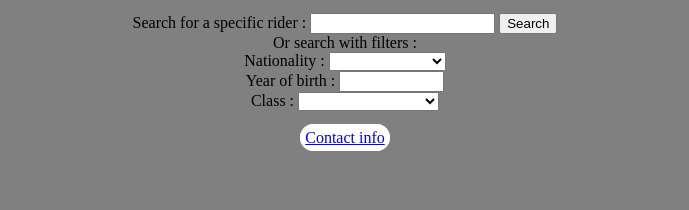
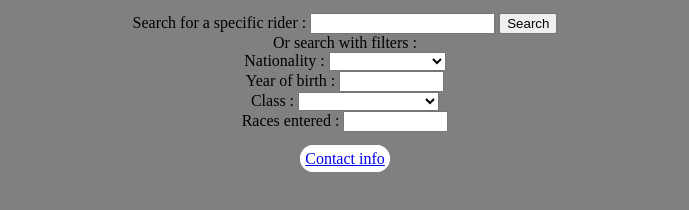
Before and after one commit to MattSuper13/ProjPerso, a plain HTML site: page index.html in a window 1280 px wide. Shown: the part 194-404 px from the top of the page, without its empty margins (295-984 px from the left). Drawn offline with Linux system fonts and the light colour scheme.

Commit message:
Races entered filter

```diff
--- a/index.html
+++ b/index.html
@@ -60,6 +60,10 @@
             <option value="TT">Thunderbike Trophy</option>
         </select>
 
+        <br/> <label for="races">Races entered :</label>
+
+        <input type="text" id="races" name="races" required minlength="1" maxlength="3" size="10" />
+
         <br/>
 
         <br/> <a id="nav_button" href="contact.html">Contact info</a><br/> <!-- Go to contact info-->
```
